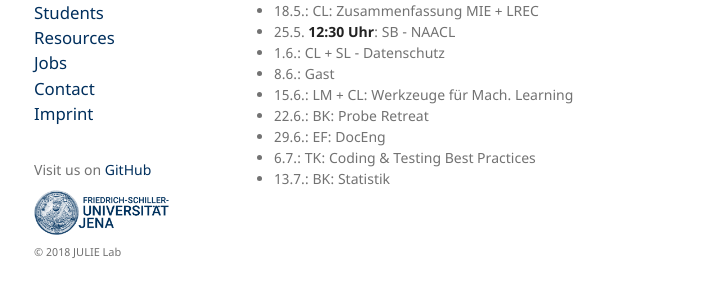
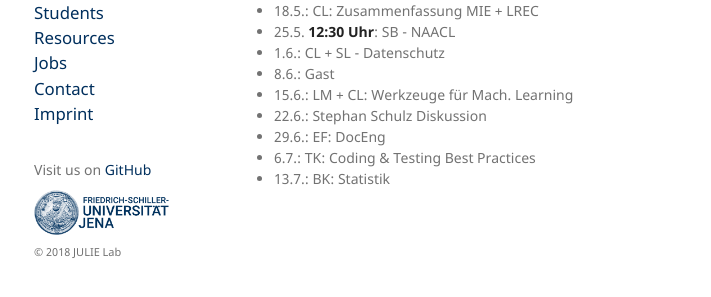
Before and after one commit to JULIELab/JULIELab.github.io, a Jekyll site: the page built from Courses/Theoreticum+_+Technicum-p-444.md, in a window 1280 px wide. Shown: the part 269-566 px from the top of the page, without its empty margins (176-887 px from the left). Built offline with Jekyll 4.4.1, drawn with Linux system fonts in a browser that asks for light colours.

Commit message:
Update Theoreticum & Technicum

```diff
--- a/Courses/Theoreticum+_+Technicum-p-444.md
+++ b/Courses/Theoreticum+_+Technicum-p-444.md
@@ -16,7 +16,7 @@ layout: course
 * 1.6.: CL + SL - Datenschutz
 * 8.6.: Gast
 * 15.6.: LM + CL: Werkzeuge für Mach. Learning
-* 22.6.: BK: Probe Retreat
+* 22.6.: Stephan Schulz Diskussion
 * 29.6.: EF: DocEng
 * 6.7.: TK: Coding & Testing Best Practices
 * 13.7.: BK: Statistik
```
